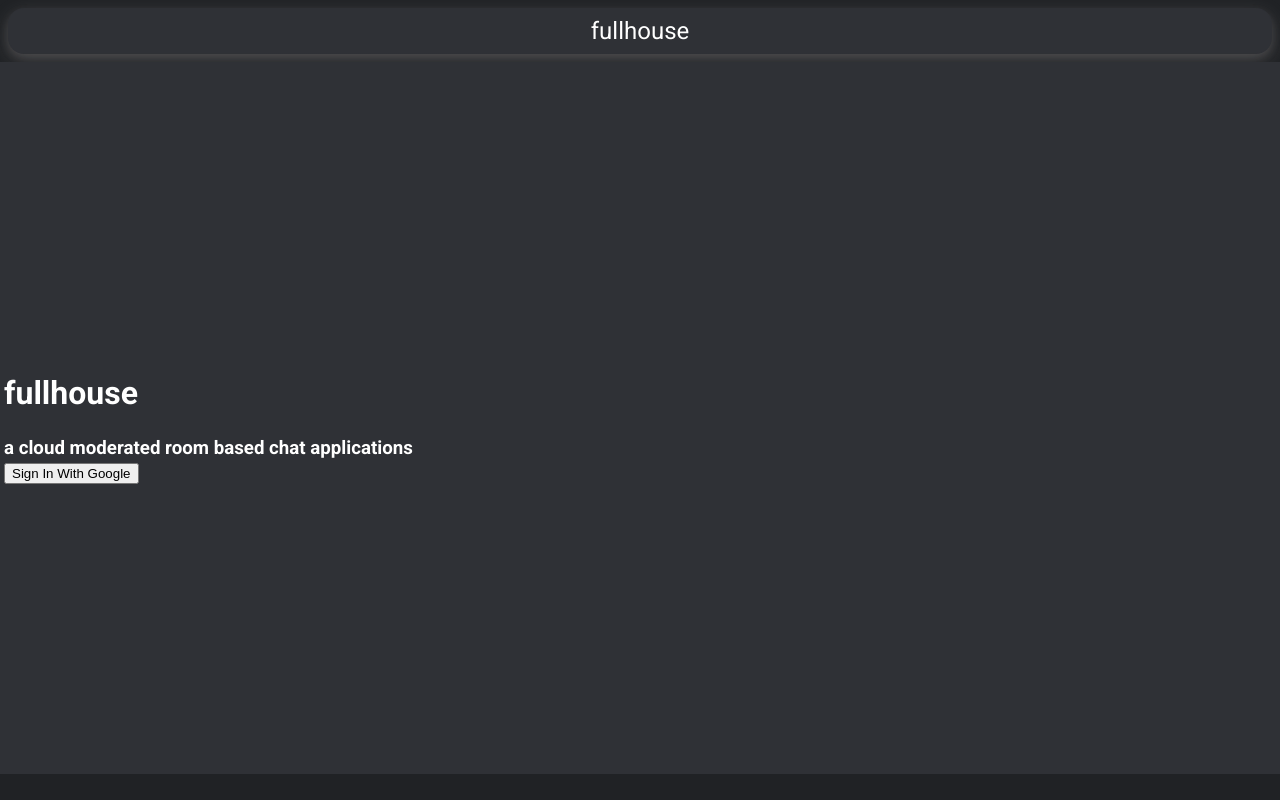
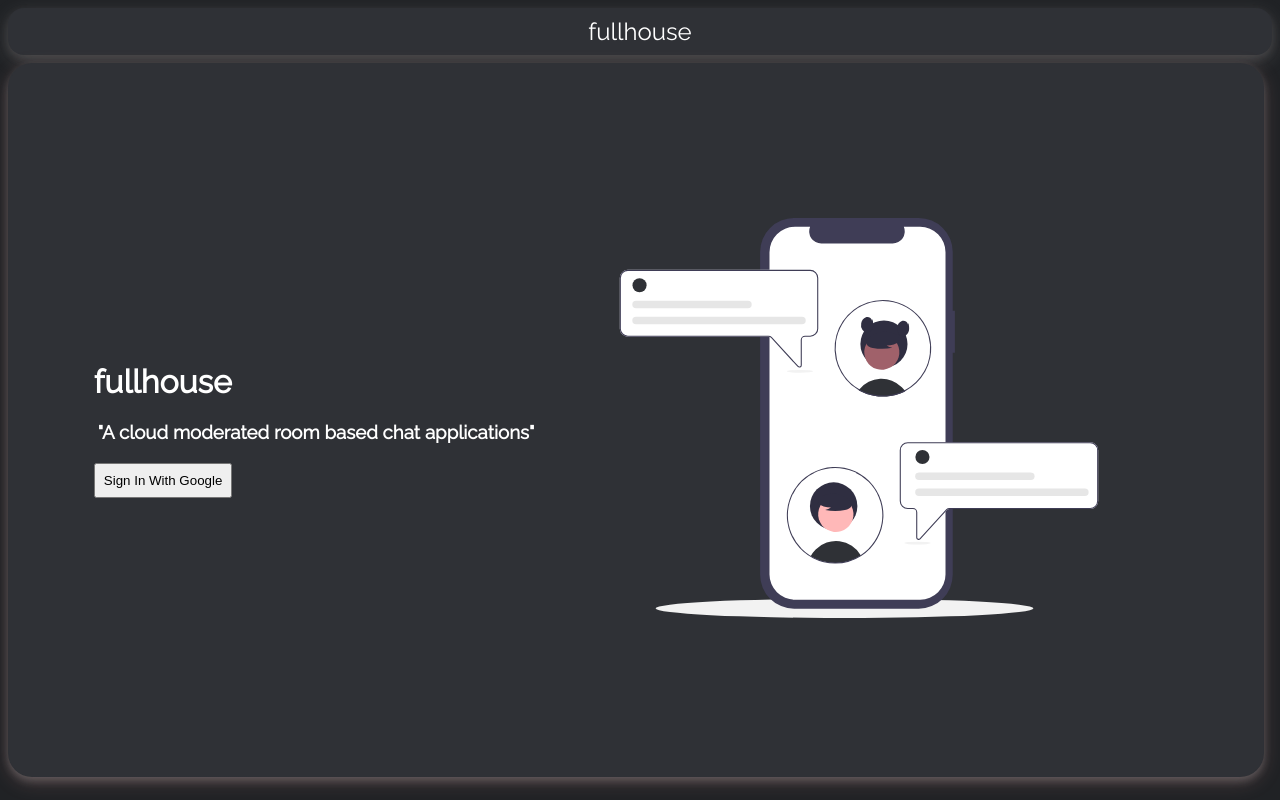
Before and after one commit to humzahasan/fullhouse, a React (Create React App) app: page /room/1 in a window 1280 px wide. Built offline with nearby package versions, Linux system fonts and the light colour scheme; no server answers.

Commit message:
style:made a sexy landing page design

```diff
--- a/src/App.css
+++ b/src/App.css
@@ -1,3 +1,5 @@
+@import url('https://fonts.googleapis.com/css2?family=Raleway&display=swap');
+
 :root {
     --primary: #2F3136;
     --secondary: #202225;
@@ -28,7 +30,7 @@ body {
     margin: 0;
     overflow-x: hidden;
     overflow-y: hidden;
-    font-family: Roboto;
+    font-family: 'Raleway', sans-serif;
     background-color: var(--secondary);
 }
 
@@ -47,8 +49,6 @@ body {
     border-radius: 1rem;
     margin : 0.5rem;
     box-shadow: 0 4px 8px 0 rgba(136, 132, 132, 0.2), 0 6px 20px 0 rgba(214, 206, 206, 0.19);
-
-
 }
 
 .banner>a {
@@ -65,12 +65,33 @@ body {
 }
 
 .app-landing {
+  font-family: 'Raleway', sans-serif;
   display: flex;
-  flex-direction: column;
+  flex-direction: row;
   justify-content: center;
-  align-items: baseline;
+  align-items: center;
   height: 89vh;
-  width: 100vw;
+  width: 98vw;
   color: white;
   background-color: var(--primary);
+  border: 1px dotted var(--primary);
+    border-radius: 1.5rem;
+    margin : 0.5rem;
+    box-shadow: 0 4px 8px 0 rgba(252, 252, 252, 0.2), 0 6px 20px 0 rgba(233, 150, 150, 0.19);
+
 }
+
+img {
+  height: 50vh;
+  width: 50vw;
+}
+
+button {
+  padding: 0.5rem;
+  margin-top: 1rem;
+}
+
+button:hover {
+  background-color: var(--primary);
+  color: white;
+}
--- a/src/App.js
+++ b/src/App.js
@@ -4,7 +4,9 @@ import Chat from './components/Chat/Chat';
 import ChatRooms from './components/ChatRoom/ChatRooms';
 import Banner from './components/Banner';
 import {useAuthState} from 'react-firebase-hooks/auth';
+import heroimage from './asset/heroimage.svg';
 import {googleProvider, projectAuth} from './config/firebase';
+import {motion} from 'framer-motion';
 function App() {
   const [user] = useAuthState(projectAuth);
 
@@ -17,7 +19,7 @@ function App() {
       <Router>
         {user ? (
           <div className='app'>
-            <ChatRooms user={user}/>
+            <ChatRooms user={user} />
             <Switch>
               <Route path='/room/:roomId'>
                 <Chat user={user} />
@@ -26,9 +28,31 @@ function App() {
           </div>
         ) : (
           <div className='app-landing'>
-            <h1>fullhouse</h1>
-            <h3>a cloud moderated room based chat applications</h3>
-            <button onClick={googleSignIn}>Sign In With Google</button>
+            <motion.div
+              initial={{opacity: 0, x: '-100vw'}}
+              animate={{opacity: 1, x: '0'}}
+              transition={{duration: 0.5}}
+              className='landing-left'
+            >
+              <h1>fullhouse</h1>
+              <h3>"A cloud moderated room based chat applications"</h3>
+              <motion.button
+                whileHover={{scale: 1.1}}
+                whileTap={{scale: 1}}
+                transition={{duration: 0.5}}
+                onClick={googleSignIn}
+              >
+                Sign In With Google
+              </motion.button>
+            </motion.div>
+            <motion.div
+              initial={{opacity: 0, x: '100vw'}}
+              animate={{opacity: 1, x: '0'}}
+              transition={{duration: 0.5}}
+              className='landing-right'
+            >
+              <img src={heroimage} alt='Chat Application' />
+            </motion.div>
           </div>
         )}
       </Router>
--- a/src/components/Chat/Chat.css
+++ b/src/components/Chat/Chat.css
@@ -41,9 +41,10 @@ h3,h6 {
     width: 96%;
     height: 80vh;
     color: white;
-    background: var(--primary);
+    background: var(--secondary);
     padding: 0.5rem;
     margin-bottom: 0.75rem;
+
 }
 
 .chatinfo__participants {
--- a/src/components/Chat/ChatInfo.js
+++ b/src/components/Chat/ChatInfo.js
@@ -37,9 +37,11 @@ const ChatInfo = ({roomData, participants}) => {
           transition={{duration: 0.5}}
           className='chatinfo__modal'
         >
+          <h4>Room Details</h4>
           <p>Room Owner : {roomData.createdBy}</p>
           <p>Created : {moment(roomData.createdAt.toDate()).fromNow()}</p>
           <hr />
+          <h3 style={{textAlign: 'center'}}>Participants</h3>
           {participants.map((key) => (
             <div className='chatinfo__participants' key={key.senderImage}>
               <Avatar src={key.senderImage} />
--- a/src/components/ChatRoom/ChatRooms.js
+++ b/src/components/ChatRoom/ChatRooms.js
@@ -93,7 +93,7 @@ const ChatRooms = ({user}) => {
           className='chatroom_chatlist'
         >
           {chatRoom?.map((room) => (
-            <Link to={`/room/${room.id}`} key={room.id} onClick={showChat}>
+            <Link to={`/room/${room.id}`} key={room.id} >
               <motion.div
                 whileHover={{scale: 1.2}}
                 whileTap={{scale: 0.8}}
```
Also changed, not shown: src/asset/heroimage.svg (added).
